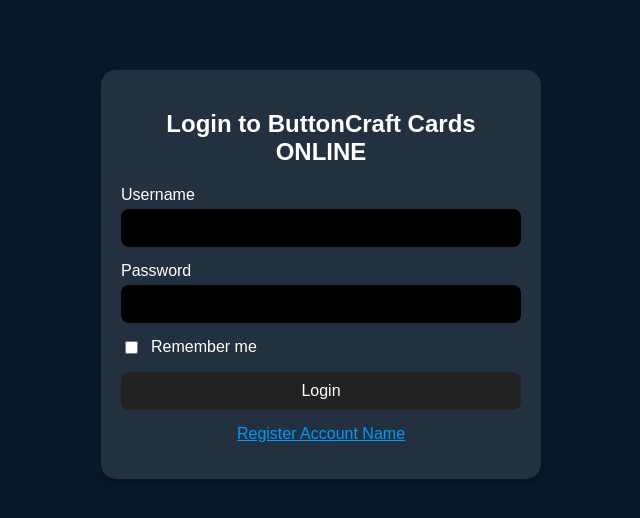
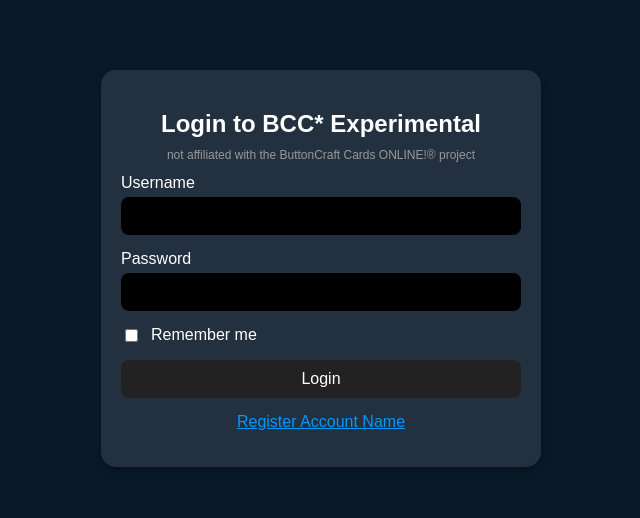
Before and after one commit to buttokni/ButtonCards, a plain HTML site: page index.html in a window 1280 px wide. Shown: the whole page, without its empty margins (319-959 px from the left). Drawn offline with Linux system fonts and the light colour scheme.

Commit message:
Update index.html

```diff
--- a/index.html
+++ b/index.html
@@ -99,7 +99,8 @@
 </head>
 <body>
     <div class="container" id="loginContainer">
-        <h2 style="text-align: center;">Login to ButtonCraft Cards ONLINE</h2>
+        <h2 style="text-align: center;">Login to BCC* Experimental</h2>
+        <p style="text-align: center; font-size: 12px; margin-top: -10px; color: #999;">not affiliated with the ButtonCraft Cards ONLINE!® project</p>
         <form class="form" id="loginForm" onsubmit="return handleLogin(event)">
             <div class="input-group">
                 <label for="loginUsername">Username</label>
```
